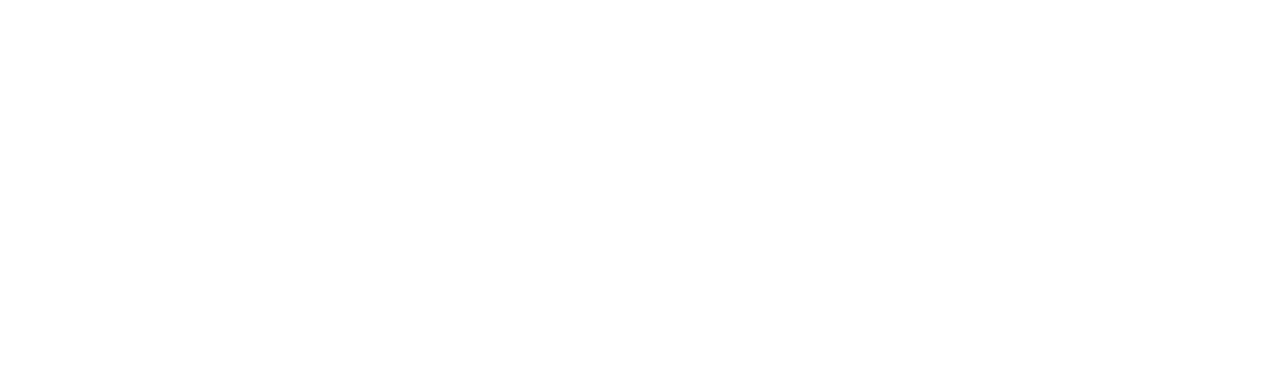
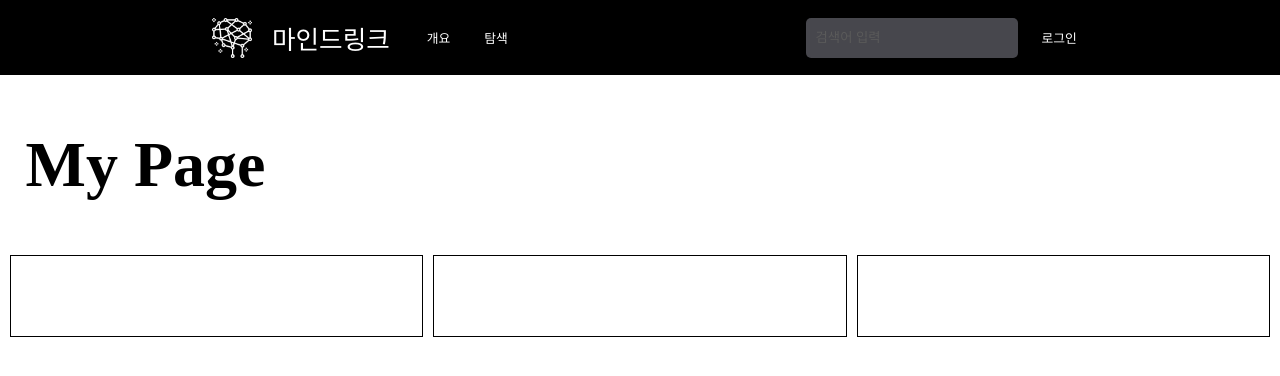
Before and after one commit to arclights0220/mindLinkIN, a Vue app: page /mypage in a window 1280 px wide. Shown: the top 376 px of the page. Built offline with nearby package versions, Linux system fonts and the light colour scheme.

Commit message:
mypage.vue

```diff
--- a/src/router/index.js
+++ b/src/router/index.js
@@ -6,6 +6,7 @@
 import RoomResearch from '../views/RoomResearch'
 import Login from '../views/Login'
 import Register from '../views/Register'
+import Mypage from '../views/Mypage'
 
 Vue.use(VueRouter)
 
@@ -34,6 +35,10 @@
     path: '/register',
     component: Register
   },
+  {
+    path: '/mypage',
+    component: Mypage
+  }
 ]
 
 export default new VueRouter({
--- a/src/views/Home.vue
+++ b/src/views/Home.vue
@@ -7,7 +7,7 @@
         <li class="menubar-item">개요</li>
         <li class="menubar-item">탐색</li>
         <li class="menubar-search"><input type="text" id="search" placeholder="검색어 입력"></li>
-        <li class="menubar-item" v-if="logon">{{getUserData.nickname}}</li>
+        <li class="menubar-item" v-if="logon" @click="mypageListener">{{getUserData.nickname}}</li>
         <li style="diplay: none;" v-else></li>
         <li class="menubar-item menubar-login" v-if="!logon" @click="loginListener">로그인</li>
         <li class="menubar-item menubar-login" v-else @click="logoutListener">로그아웃</li>
@@ -57,10 +57,15 @@
       logoutListener(){
         if(confirm("정말로 로그아웃 하시겠습니까?"))
           this.$store.state.logon = false;
+          this.$store.state.userData = {};
+          router.push('/Home.vue');
       },
       getName(){
         this.nickname = getUserData.nickname.substr(0, 6);
         return this.nickname;
+      },
+      mypageListener(){
+        router.push("/mypage");
       }
     },
     computed:{
@@ -156,12 +161,12 @@
 
     width: 4.5vw;
     height: 75px;
+    cursor: pointer;
 
     box-sizing: border-box;
     border-top: 5px solid transparent;
     border-bottom: 5px solid transparent;
 
-    cursor: pointer;
   }
   .menubar-item:hover{
     transition: 500ms;
@@ -173,6 +178,7 @@
     align-items: center;
 
     margin-left: auto;
+    cursor: pointer;
     margin-right: 1vw;
   }
   #search{
--- /dev/null
+++ b/src/views/Mypage.vue
@@ -0,0 +1,213 @@
+<template>
+  <div id="home">
+    <nav>
+      <ul id="menubar">
+        <li class="menubar-logo">
+          <img src="../assets/logo.png" alt />
+        </li>
+        <li class="menubar-title" @click="push">마인드링크</li>
+        <li class="menubar-item">개요</li>
+        <li class="menubar-item">탐색</li>
+        <li class="menubar-search">
+          <input type="text" id="search" placeholder="검색어 입력" />
+        </li>
+        <li class="menubar-item" v-if="logon" @click="mypageListener">{{getUserData.nickname}}</li>
+        <li style="diplay: none;" v-else></li>
+        <li class="menubar-item menubar-login" v-if="!logon" @click="loginListener">로그인</li>
+        <li class="menubar-item menubar-login" v-else @click="logoutListener">로그아웃</li>
+      </ul>
+    </nav>
+    <section>
+      <div id="mypage-main">
+        <div class="mypage-logo">
+          <h1 style="font-size: 4em;margin-left: 2vw;">My Page</h1>
+        </div>
+        <div class="mypage-set">
+          <div class="mypage-privacy"></div>
+          <div class="mypage-team"></div>
+          <div class="mypage-public"></div>
+        </div>
+      </div>
+    </section>
+  </div>
+</template>
+
+<script>
+import router from "../router/index";
+export default {
+  data() {
+    return {
+      nickname: ""
+    };
+  },
+  methods: {
+    loginListener() {
+      router.push("/login");
+    },
+    logoutListener() {
+      if (confirm("정말로 로그아웃 하시겠습니까?"))
+        this.$store.state.logon = false;
+      this.$store.state.userData = {};
+      router.push("/");
+    },
+    getName() {
+      this.nickname = getUserData.nickname.substr(0, 6);
+      return this.nickname;
+    },
+    mypageListener() {
+      router.push("/mypage");
+    },
+    push() {
+      router.push("/");
+    }
+  },
+  computed: {
+    logon() {
+      return this.$store.state.logon;
+    },
+    getUserData() {
+      return this.$store.state.userData;
+    }
+  }
+};
+</script>
+
+<style scoped>
+body {
+  margin: 0;
+  padding: 0;
+  width: 100vw;
+  height: 100vh;
+}
+#menubar {
+  background-color: black;
+
+  font-family: "Noto Sans KR", sans-serif;
+  word-break: keep-all;
+
+  display: flex;
+
+  width: 100vw;
+  height: 75px;
+
+  padding: 0;
+  margin: 0;
+}
+.menubar-logo {
+  display: flex;
+  justify-content: center;
+  align-items: center;
+  cursor: pointer;
+}
+.menubar-logo img {
+  width: 40px;
+  height: auto;
+
+  padding: 0px 10px 0px 20px;
+  margin-left: 15vw;
+  cursor: pointer;
+}
+.menubar-title {
+  color: #ffffff;
+
+  font-size: 2vw;
+  text-align: center;
+
+  display: flex;
+  justify-content: center;
+  align-items: center;
+  padding: 0px 20px 0px 10px;
+  cursor: pointer;
+}
+
+.menubar-item {
+  color: #ffffff;
+
+  font-size: 1vw;
+  text-align: center;
+
+  display: flex;
+  justify-content: center;
+  align-items: center;
+
+  width: 4.5vw;
+  height: 75px;
+
+  box-sizing: border-box;
+  border-top: 5px solid transparent;
+  border-bottom: 5px solid transparent;
+
+  cursor: pointer;
+}
+.menubar-item:hover {
+  transition: 500ms;
+  border-top: 5px solid #ffffff;
+}
+.menubar-search {
+  display: flex;
+  justify-content: center;
+  align-items: center;
+
+  margin-left: auto;
+  margin-right: 1vw;
+}
+#search {
+  color: white;
+
+  background-color: rgb(71, 71, 77);
+
+  width: 15vw;
+  height: 30px;
+
+  padding: 5px 10px 5px 10px;
+  border: hidden;
+  border-radius: 5px;
+}
+::placeholder {
+  color: rgb(90, 90, 90);
+  opacity: 1;
+}
+.menubar-login {
+  color: #ffffff;
+
+  font-size: 1vw;
+  text-align: center;
+
+  display: flex;
+  justify-content: center;
+  align-items: center;
+
+  margin-right: 15vw;
+}
+#mypage-main {
+  width: 100vw;
+  display: flex;
+  flex-direction: column;
+}
+.mypage-set {
+  display: flex;
+  flex-direction: row;
+  justify-content: space-around;
+  align-items: center;
+}
+.mypage-privacy {
+  width: 25%;
+  padding: 5vh 5vw 5vh 5vw;
+  border: 1px solid black;
+  margin: 0px 10px;
+  margin-right: 5px;
+}
+.mypage-team {
+  width: 25%;
+  padding: 5vh 5vw 5vh 5vw;
+  border: 1px solid black;
+  margin: 0px 5px;
+}
+.mypage-public {
+  width: 25%;
+  padding: 5vh 5vw 5vh 5vw;
+  border: 1px solid black;
+  margin: 0px 10px;
+  margin-left: 5px;
+}
+</style>
```
